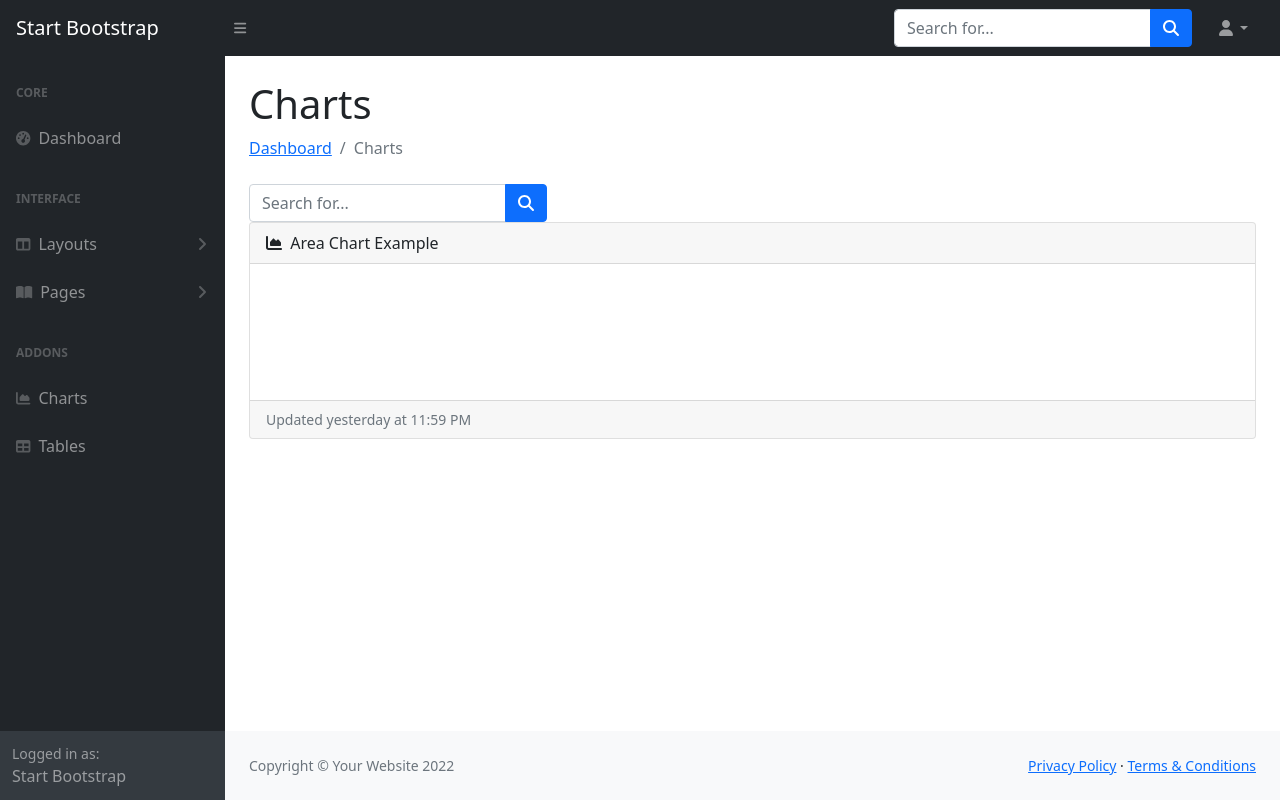
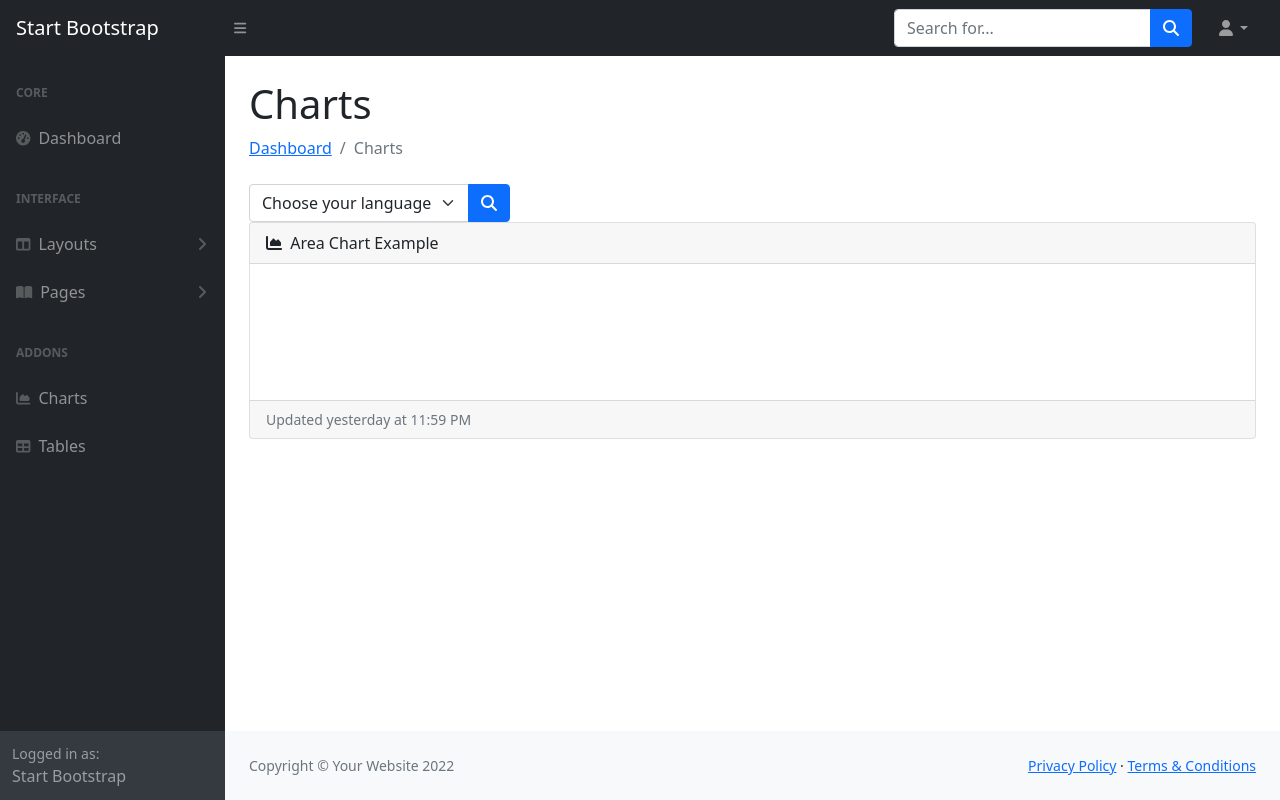
Before and after one commit to CarcaraTec/IACIT, a plain HTML site: page Aplicação/src/main/resources/templates/charts.html in a window 1280 px wide. Drawn offline with nearby package versions, Linux system fonts and the light colour scheme.

Commit message:
Atualização html

```diff
--- a/Aplicação/src/main/resources/templates/charts.html
+++ b/Aplicação/src/main/resources/templates/charts.html
@@ -124,8 +124,10 @@
                         </ol>
                         <form class="d-none d-md-inline-block form-inline ms-auto me-0 me-md-3 my-2 my-md-0">
                             <div class="input-group">
-                                <input class="form-control" type="text" placeholder="Search for..." aria-label="Search for..." aria-describedby="btnNavbarSearch" id="mudarParametro" />
-                                <button class="btn btn-primary" id="btnNavbarSearc" type="button" onclick="assinar()"><i class="fas fa-search" ></i></button>
+                                <select class="form-select" aria-label="Default select example" id="languages-select">
+                                    <option value="" disabled="" selected="">Choose your language</option>
+
+                                </select>                                <button class="btn btn-primary" id="btnNavbarSearc" type="button" onclick="assinar()"><i class="fas fa-search" ></i></button>
                             </div>
                         </form>
                         <div class="card mb-4">
```
Also changed, not shown: 1 other file.
